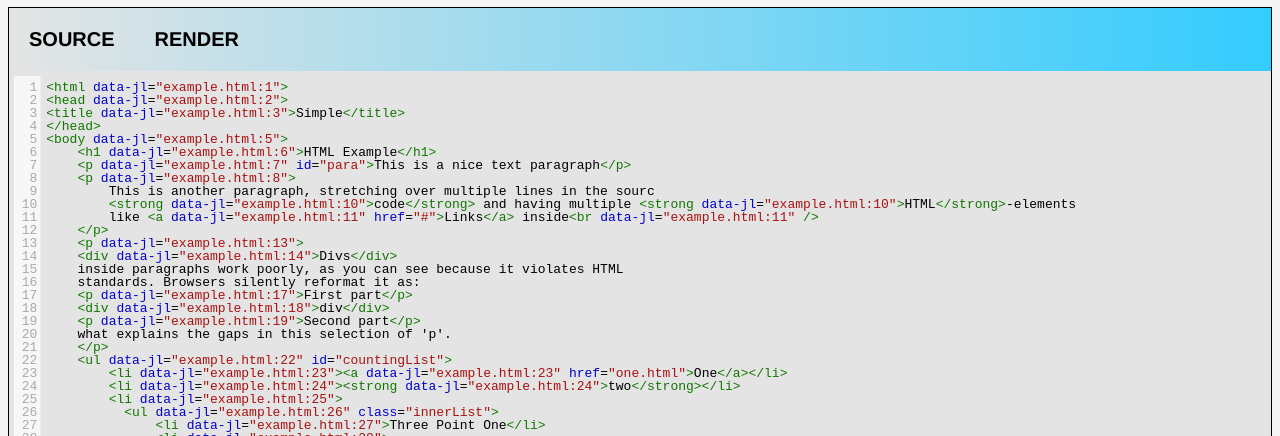
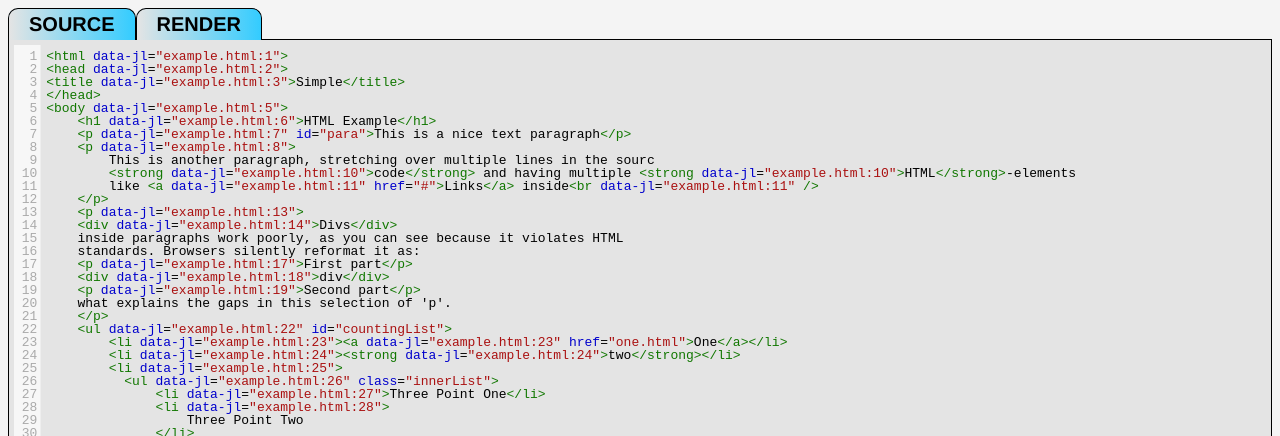
Before and after one commit to dubspeed/jqVis, a plain HTML site: page demo.html in a window 1280 px wide. Shown: the part 358-794 px from the top of the page. Drawn offline with Linux system fonts and the light colour scheme.

Commit message:
nicer tabs

```diff
--- a/demo.html
+++ b/demo.html
@@ -95,6 +95,8 @@
 				var id = $(this).val()
 				tabs.hide();
 			    $(tabs[id]).show();
+			    $("nav li").removeClass("nav_selected");
+			    $(this).toggleClass("nav_selected");
 			};
 
             vis.setMark("<mark>", "</mark>");
--- a/jqvis.css
+++ b/jqvis.css
@@ -111,19 +111,11 @@ iframe {
 
 /* disable border for the nav-bar on first div in content */
 .main_content div {
-	border-top-style: none;
+	/*border-top-style: none;*/
 }
 
 nav {
 	margin-top: 0.5em;
-	background-color: #55BEF8;
-    background-image: -o-linear-gradient(-90deg , rgb(51,204,255) 0%, rgb(228,228,228) 100%);
-    background-image: -moz-linear-gradient(-90deg , rgb(51,204,255) 0%, rgb(228,228,228) 100%);
-    background-image: -webkit-linear-gradient(-90deg , rgb(51,204,255) 0%, rgb(228,228,228) 100%);
-    background-image: -ms-linear-gradient(-90deg , rgb(51,204,255) 0%, rgb(228,228,228) 100%);
-    background-image: linear-gradient(-90deg , rgb(51,204,255) 0%, rgb(228,228,228) 100%);
-	border: 1px solid;
-	border-bottom-style: none;
 }
 
 nav ul {
@@ -135,7 +127,31 @@ nav ul {
 nav ul li {
 	float: left;
 	display: inline;   /* fixes list-stlye-type: none */
-	padding: 1em;
+	padding: 0.2em 1em 0.2em 1em;
+	background-color: #55BEF8;
+    background-image: -o-linear-gradient(-90deg , rgb(51,204,255) 0%, rgb(228,228,228) 100%);
+    background-image: -moz-linear-gradient(-90deg , rgb(51,204,255) 0%, rgb(228,228,228) 100%);
+    background-image: -webkit-linear-gradient(-90deg , rgb(51,204,255) 0%, rgb(228,228,228) 100%);
+    background-image: -ms-linear-gradient(-90deg , rgb(51,204,255) 0%, rgb(228,228,228) 100%);
+    background-image: linear-gradient(-90deg , rgb(51,204,255) 0%, rgb(228,228,228) 100%);
+    border: 1px solid;
+    border-bottom-style: none;
+
+    -moz-border-radius-topleft: 10px;
+    -webkit-border-top-left-radius: 10px;
+    border-top-left-radius: 10px;
+    -moz-border-radius-topright: 10px;
+    -webkit-border-top-right-radius: 10px;
+    border-top-right-radius: 10px;
+    /* Position 1 px below to cover the border */
+    border-bottom-style: none;
+    position:relative;
+    top: 1px;
+}
+
+.nav_selected {
+	border: 2px dotted;
+	border-bottom-style:none;
 }
 
 .nav_hover {
```
